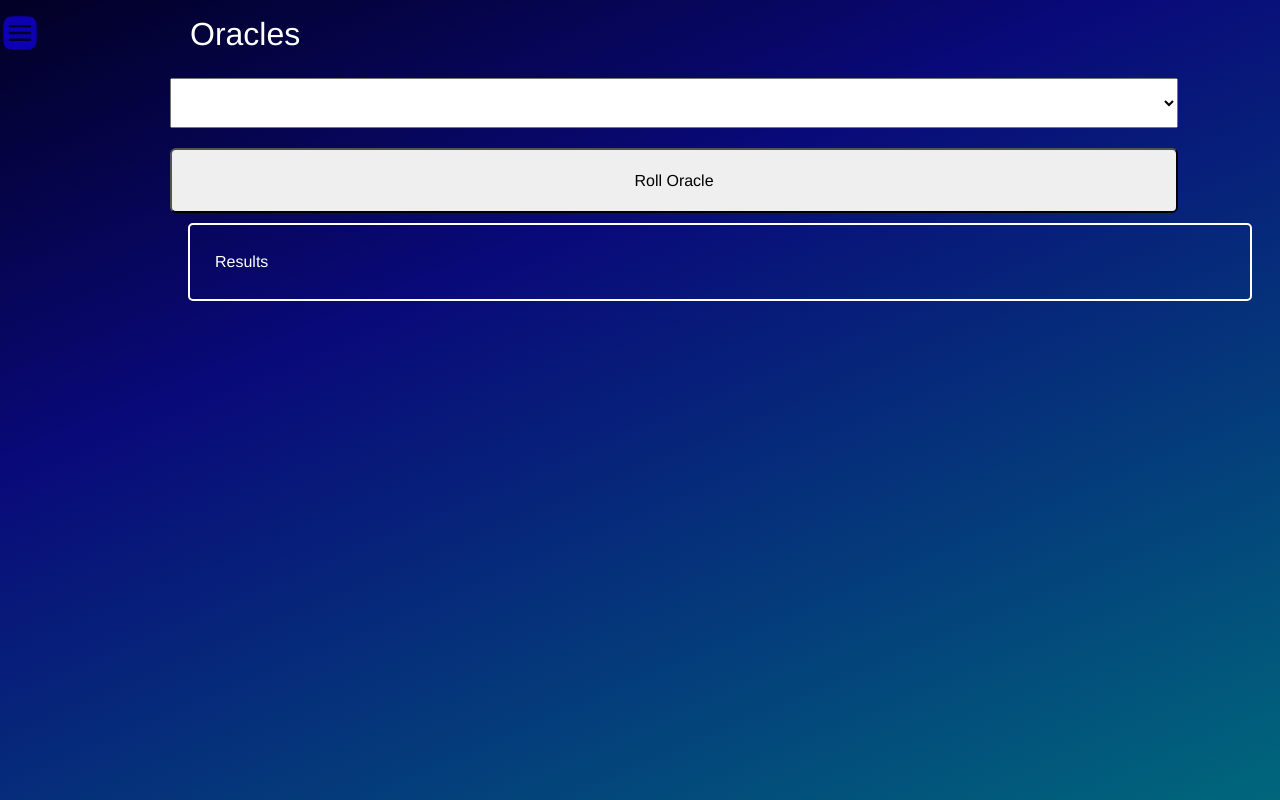
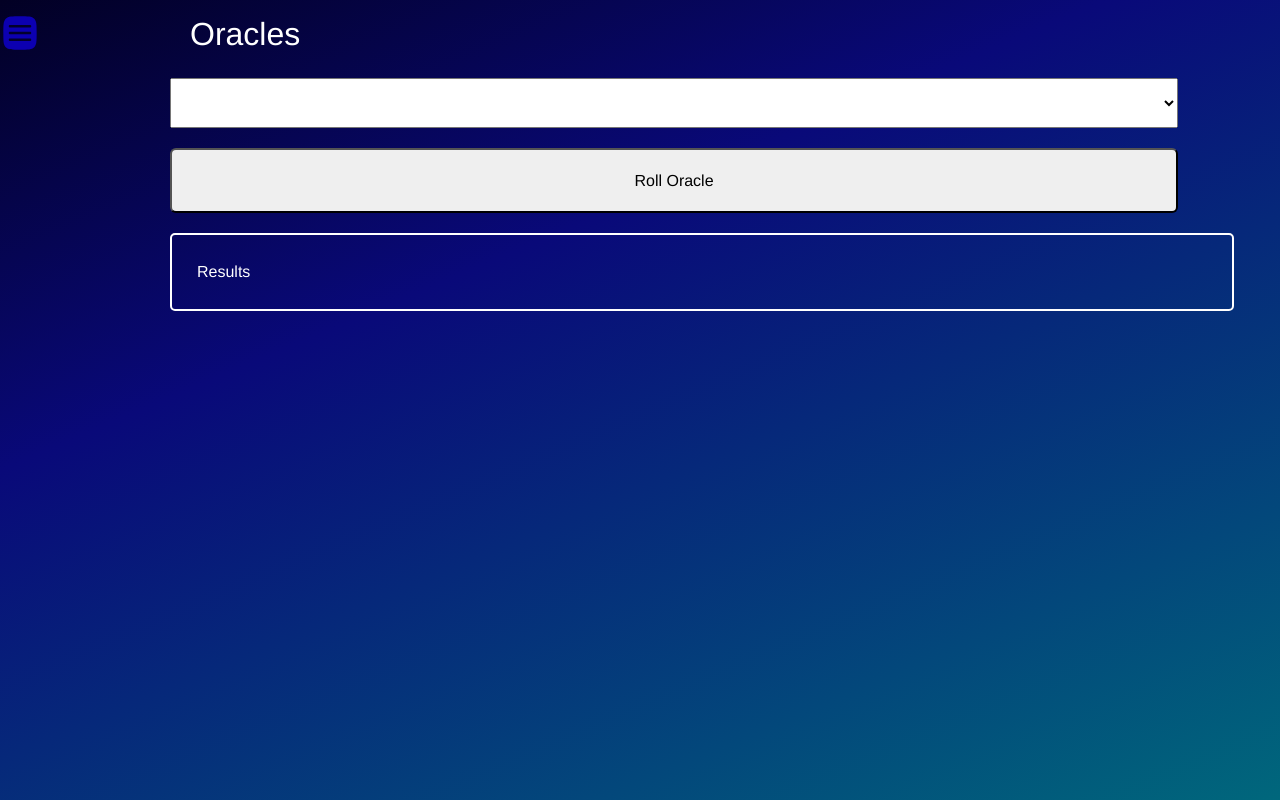
Before and after one commit to greer9290/starforgedgui, a website with bundled scripts: page index.html in a window 1280 px wide. Built offline with nearby package versions, Linux system fonts and the light colour scheme; no server answers.

Commit message:
Update main-style.css

```diff
--- a/src/styles/main-style.css
+++ b/src/styles/main-style.css
@@ -187,7 +187,7 @@
     padding: 25px;
     gap: 5px;
     overflow: auto;
-    margin: 0 auto;
+    margin: 10px;
     overflow-wrap: break-word;
     word-wrap: break-word;
   }
```
